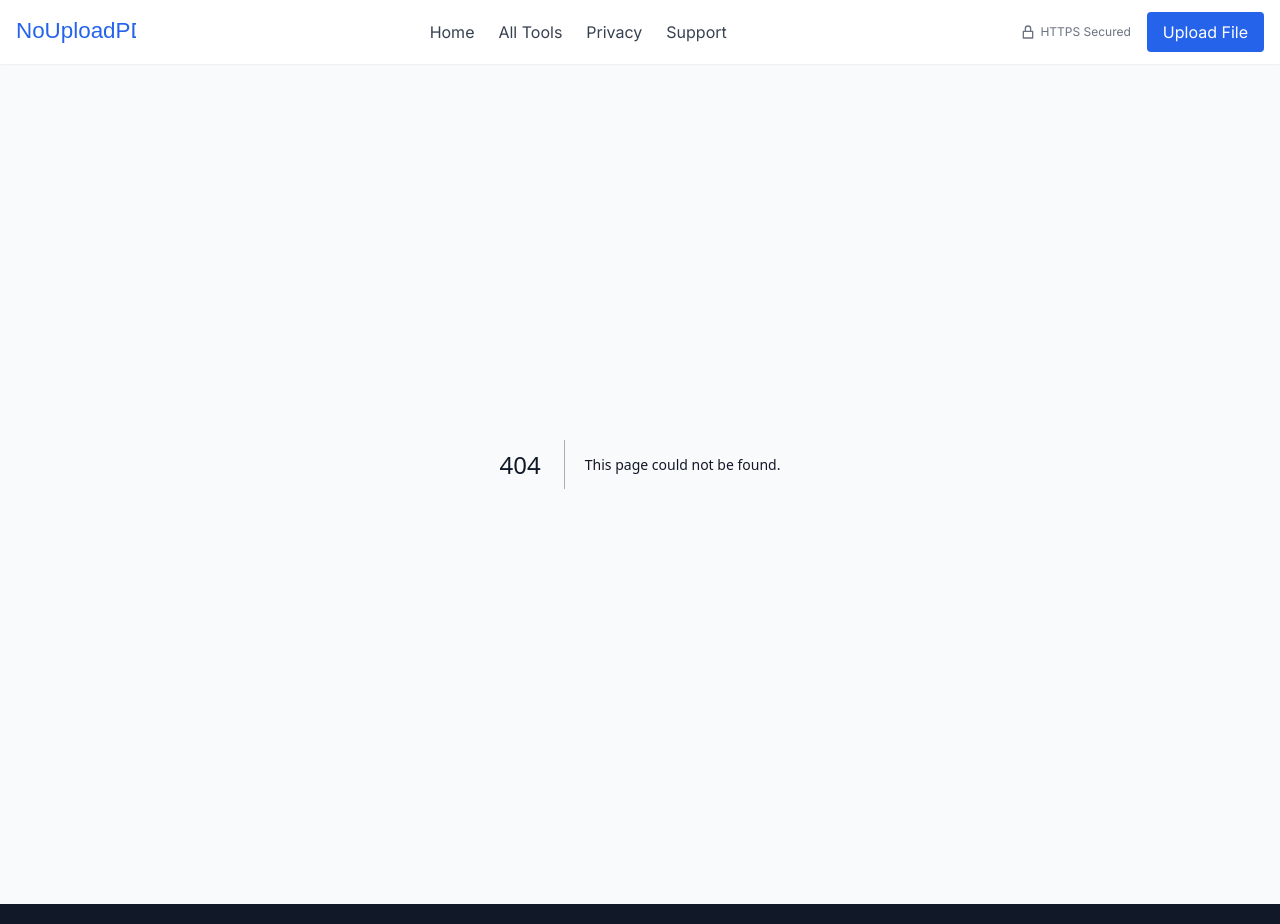
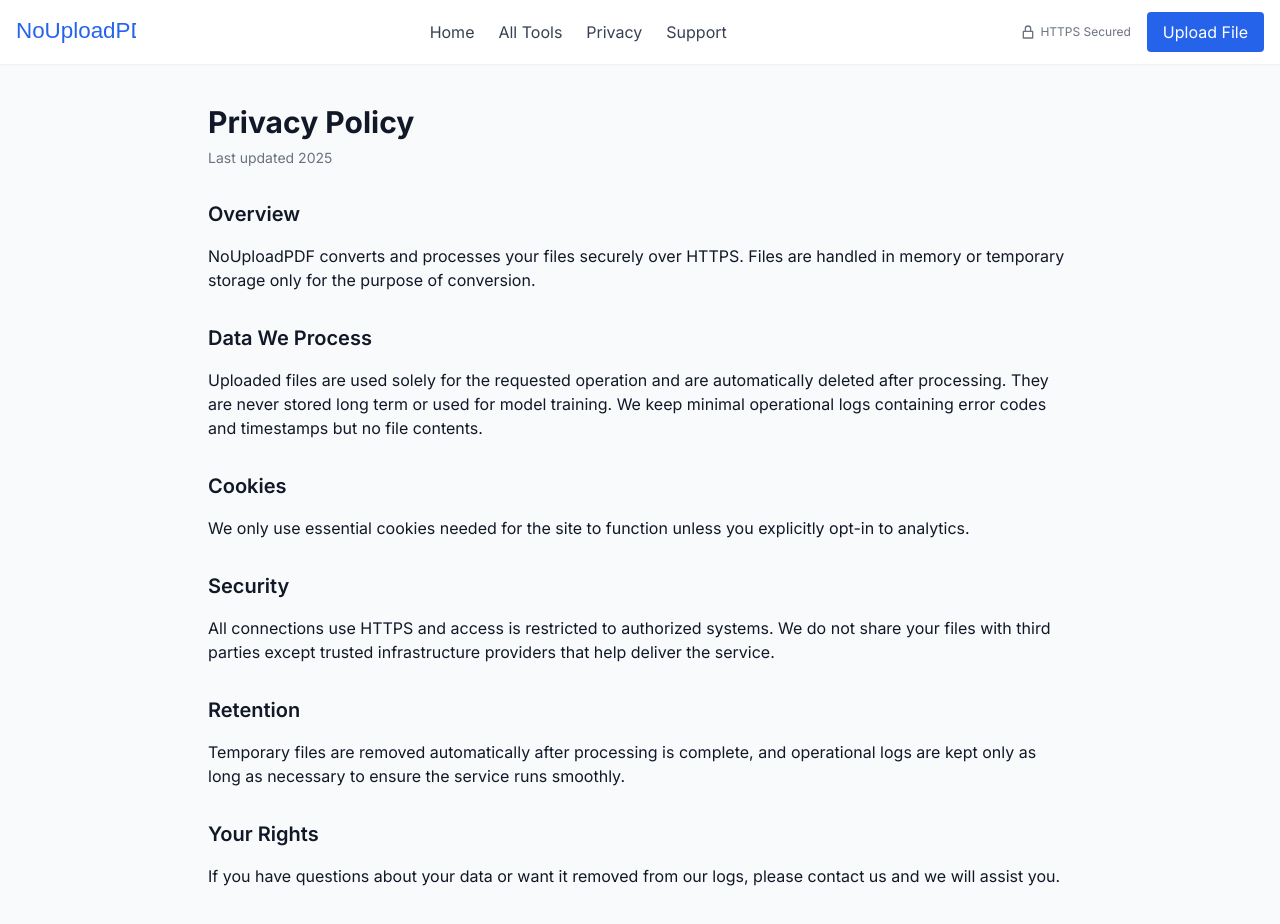
Before and after one commit to qcecom/pdf-tool-site, a Next.js app: page /privacy in a window 1280 px wide. Before the commit this address had no page. Shown: the top 924 px of the page. Built offline with nearby package versions, Linux system fonts and the light colour scheme.

Commit message:
feat: add privacy and terms pages

```diff
--- /dev/null
+++ b/app/privacy/page.tsx
@@ -0,0 +1,90 @@
+import type { Metadata } from "next";
+import { siteConfig } from "@/config/site";
+
+export const generateMetadata = (): Metadata => {
+  const title = `Privacy Policy | ${siteConfig.name}`;
+  const description = "How we protect your data and how the service handles uploaded files.";
+  const url = `${siteConfig.url}/privacy`;
+  return {
+    title,
+    description,
+    alternates: { canonical: url },
+    openGraph: {
+      title,
+      description,
+      url,
+      images: [{ url: siteConfig.ogImage }],
+    },
+    twitter: {
+      card: "summary_large_image",
+      title,
+      description,
+      images: [siteConfig.ogImage],
+    },
+  };
+};
+
+export default function PrivacyPage() {
+  const year = new Date().getFullYear();
+  return (
+    <main className="max-w-4xl mx-auto px-4 py-10 space-y-8">
+      <header className="space-y-2">
+        <h1 className="text-3xl font-bold">Privacy Policy</h1>
+        <p className="text-sm text-gray-500">Last updated {year}</p>
+      </header>
+      <section className="space-y-4">
+        <h2 className="text-xl font-semibold">Overview</h2>
+        <p>
+          {siteConfig.name} converts and processes your files securely over HTTPS.
+          Files are handled in memory or temporary storage only for the purpose of
+          conversion.
+        </p>
+      </section>
+      <section className="space-y-4">
+        <h2 className="text-xl font-semibold">Data We Process</h2>
+        <p>
+          Uploaded files are used solely for the requested operation and are
+          automatically deleted after processing. They are never stored long term
+          or used for model training. We keep minimal operational logs containing
+          error codes and timestamps but no file contents.
+        </p>
+      </section>
+      <section className="space-y-4">
+        <h2 className="text-xl font-semibold">Cookies</h2>
+        <p>
+          We only use essential cookies needed for the site to function unless
+          you explicitly opt-in to analytics.
+        </p>
+      </section>
+      <section className="space-y-4">
+        <h2 className="text-xl font-semibold">Security</h2>
+        <p>
+          All connections use HTTPS and access is restricted to authorized
+          systems. We do not share your files with third parties except trusted
+          infrastructure providers that help deliver the service.
+        </p>
+      </section>
+      <section className="space-y-4">
+        <h2 className="text-xl font-semibold">Retention</h2>
+        <p>
+          Temporary files are removed automatically after processing is complete,
+          and operational logs are kept only as long as necessary to ensure the
+          service runs smoothly.
+        </p>
+      </section>
+      <section className="space-y-4">
+        <h2 className="text-xl font-semibold">Your Rights</h2>
+        <p>
+          If you have questions about your data or want it removed from our
+          logs, please contact us and we will assist you.
+        </p>
+      </section>
+      <section className="space-y-4">
+        <h2 className="text-xl font-semibold">Contact</h2>
+        <p>
+          Reach us at <a className="text-blue-600 underline focus:outline-none focus:ring-2 focus:ring-blue-500" href={`mailto:${siteConfig.email}`}>{siteConfig.email}</a>.
+        </p>
+      </section>
+    </main>
+  );
+}
--- /dev/null
+++ b/app/terms/page.tsx
@@ -0,0 +1,81 @@
+import type { Metadata } from "next";
+import { siteConfig } from "@/config/site";
+
+export const generateMetadata = (): Metadata => {
+  const title = `Terms of Service | ${siteConfig.name}`;
+  const description = "The rules you agree to when using our tools.";
+  const url = `${siteConfig.url}/terms`;
+  return {
+    title,
+    description,
+    alternates: { canonical: url },
+    openGraph: {
+      title,
+      description,
+      url,
+      images: [{ url: siteConfig.ogImage }],
+    },
+    twitter: {
+      card: "summary_large_image",
+      title,
+      description,
+      images: [siteConfig.ogImage],
+    },
+  };
+};
+
+export default function TermsPage() {
+  const year = new Date().getFullYear();
+  return (
+    <main className="max-w-4xl mx-auto px-4 py-10 space-y-8">
+      <header className="space-y-2">
+        <h1 className="text-3xl font-bold">Terms of Service</h1>
+        <p className="text-sm text-gray-500">Last updated {year}</p>
+      </header>
+      <section className="space-y-4">
+        <h2 className="text-xl font-semibold">Acceptable Use</h2>
+        <p>
+          You must have the rights to any content you upload and agree not to use
+          the service for illegal purposes, malware distribution, or abusive
+          automation.
+        </p>
+      </section>
+      <section className="space-y-4">
+        <h2 className="text-xl font-semibold">Availability</h2>
+        <p>
+          We aim for high availability but do not guarantee uninterrupted access
+          and may change or discontinue features at any time.
+        </p>
+      </section>
+      <section className="space-y-4">
+        <h2 className="text-xl font-semibold">Disclaimer</h2>
+        <p>
+          The service is provided on an "as is" basis without warranties of any
+          kind. Processing results may vary and we do not promise that the tools
+          will meet your requirements.
+        </p>
+      </section>
+      <section className="space-y-4">
+        <h2 className="text-xl font-semibold">Limitation of Liability</h2>
+        <p>
+          To the maximum extent permitted by law, {siteConfig.name} and its
+          providers are not liable for any damages arising from the use of the
+          service.
+        </p>
+      </section>
+      <section className="space-y-4">
+        <h2 className="text-xl font-semibold">Changes</h2>
+        <p>
+          We may update these terms from time to time. Continued use of the
+          service after changes means you accept the revised terms.
+        </p>
+      </section>
+      <section className="space-y-4">
+        <h2 className="text-xl font-semibold">Contact</h2>
+        <p>
+          Questions about these terms? Email us at <a className="text-blue-600 underline focus:outline-none focus:ring-2 focus:ring-blue-500" href={`mailto:${siteConfig.email}`}>{siteConfig.email}</a>.
+        </p>
+      </section>
+    </main>
+  );
+}
--- /dev/null
+++ b/src/config/site.ts
@@ -0,0 +1,8 @@
+export const siteConfig = {
+  name: "NoUploadPDF",
+  url: "https://nouploadpdf.com",
+  email: "support@nouploadpdf.com",
+  description:
+    "Convert and process files securely over HTTPS. We never store your files; they are auto-deleted after completion.",
+  ogImage: "/og/default.png"
+};
```
